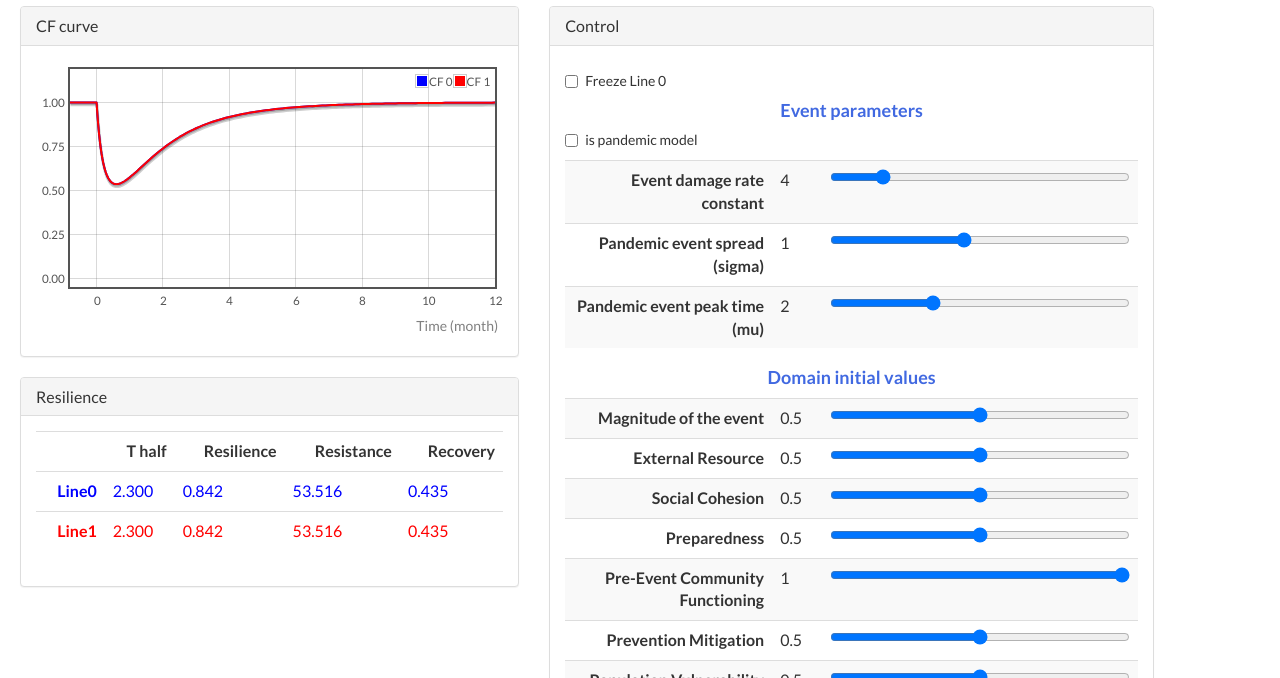
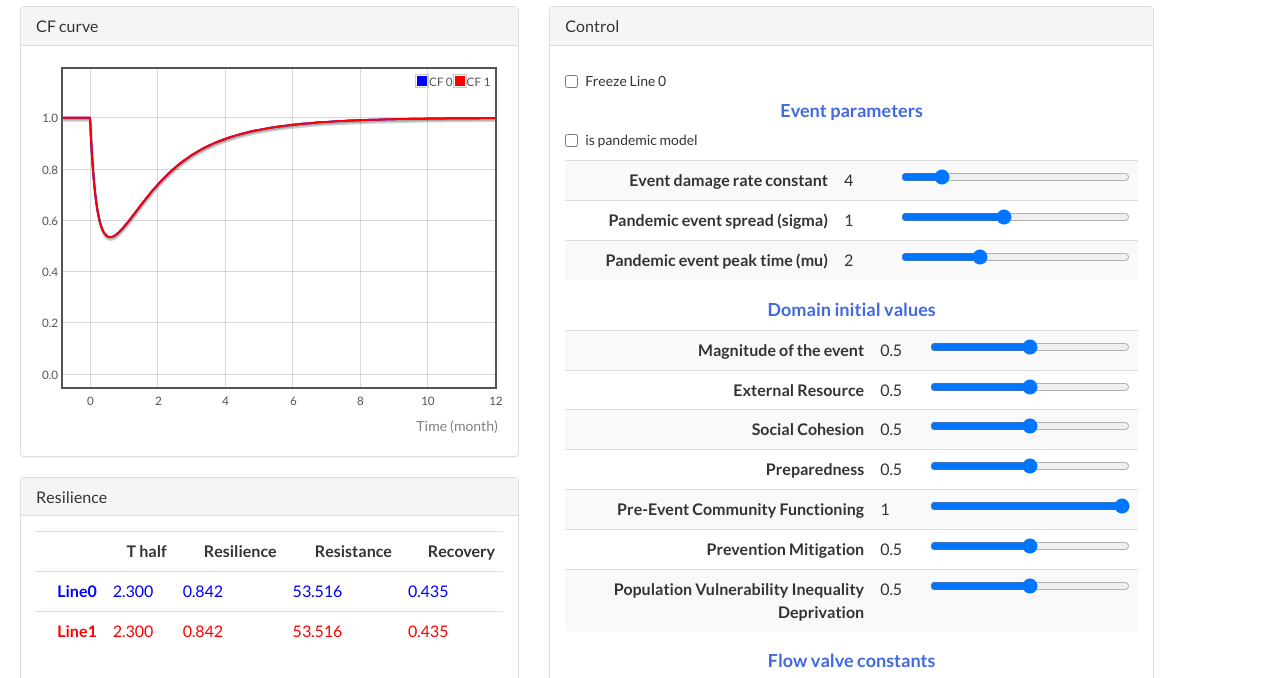
Before and after one commit to slinjhu/CFSimulator, a plain HTML site: page index.html in a window 1280 px wide. Shown: the part 77-755 px from the top of the page. Drawn offline with Linux system fonts and the light colour scheme.

Commit message:
Changed some style.

```diff
--- a/index.html
+++ b/index.html
@@ -28,7 +28,7 @@
         <div class="panel panel-default">
             <div class="panel-heading"><h3 class="panel-title">CF curve</h3></div>
             <div class="panel-body">
-                <div id="div-plot" style="width: 100%; height: 250px;"></div>
+                <div id="div-plot" style="width: 100%; height: 350px;"></div>
                 <span style="color:gray; text-align:right; display:block; margin:5px;">Time (month) </span>
             </div>
         </div>
--- a/main.css
+++ b/main.css
@@ -26,7 +26,7 @@ body{
 }
 
 input[type=range]{
-	width: 300px;
+	min-width: 200px;
 }
 
 .table th{
```
